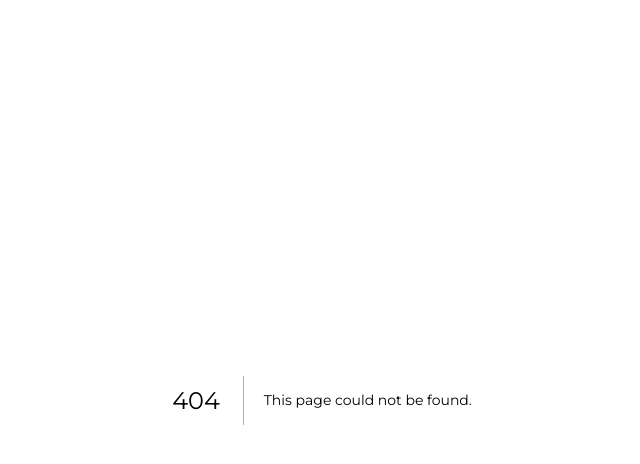
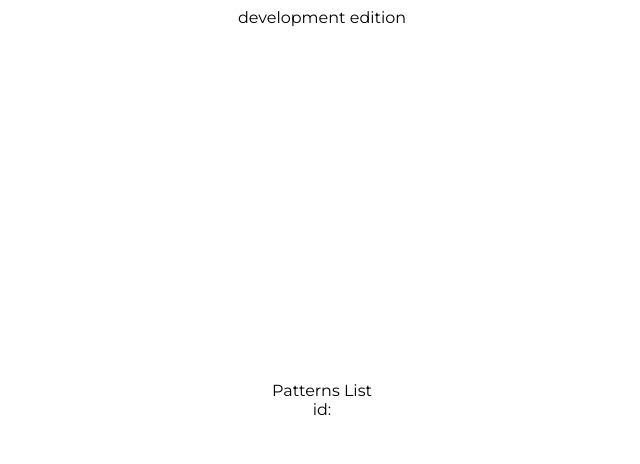
Before and after one commit to VladyslavHimself/metamorphosa-lite--frontend, a Next.js app: page /patterns in a window 1280 px wide. Before the commit this address had no page. Shown: the top 464 px of the page, without its empty margins (318-958 px from the left). Built offline with nearby package versions, Linux system fonts and the light colour scheme.

Commit message:
simple template

```diff
--- /dev/null
+++ b/pages/patterns/index.tsx
@@ -0,0 +1,28 @@
+import { NextPage } from 'next';
+import { useRouter } from 'next/dist/client/router';
+import React, { useEffect, useState } from 'react';
+import { PatternsList } from '../../src/components/PatternsList/PatternsList';
+
+const PatternsListPage: NextPage = () => {
+
+  const [trainingId, settrainingId] = useState<string>('');
+  const router = useRouter();
+
+  const grabDataFromRoute = () => {
+    const result = router.asPath.split('id=')[1];
+    console.log(typeof result);
+    return result;
+  }
+
+  useEffect(() => {
+    settrainingId(grabDataFromRoute());
+    grabDataFromRoute();
+  }, []);
+
+  return (
+    <PatternsList trainingId={trainingId}/>
+
+  )
+};
+
+export default PatternsListPage;
--- /dev/null
+++ b/src/components/PatternsList/PatternsList.tsx
@@ -0,0 +1,17 @@
+import React, { Children } from 'react';
+import { Wrapper } from '../../containers/Wrapper/Wrapper';
+
+interface IProps {
+  trainingId: string
+}
+
+export const PatternsList = ({ trainingId }: IProps): JSX.Element => {
+  return (
+    <Wrapper mode={'development'}>
+      <div style={{textAlign: 'center'}} className="patterns-list">
+        <p>Patterns List</p>
+        <span>id: {trainingId}</span>
+      </div>
+    </Wrapper>
+  )
+}
```
Also changed, not shown: pages/excercise/index.tsx (deleted, +0 -22 lines).
